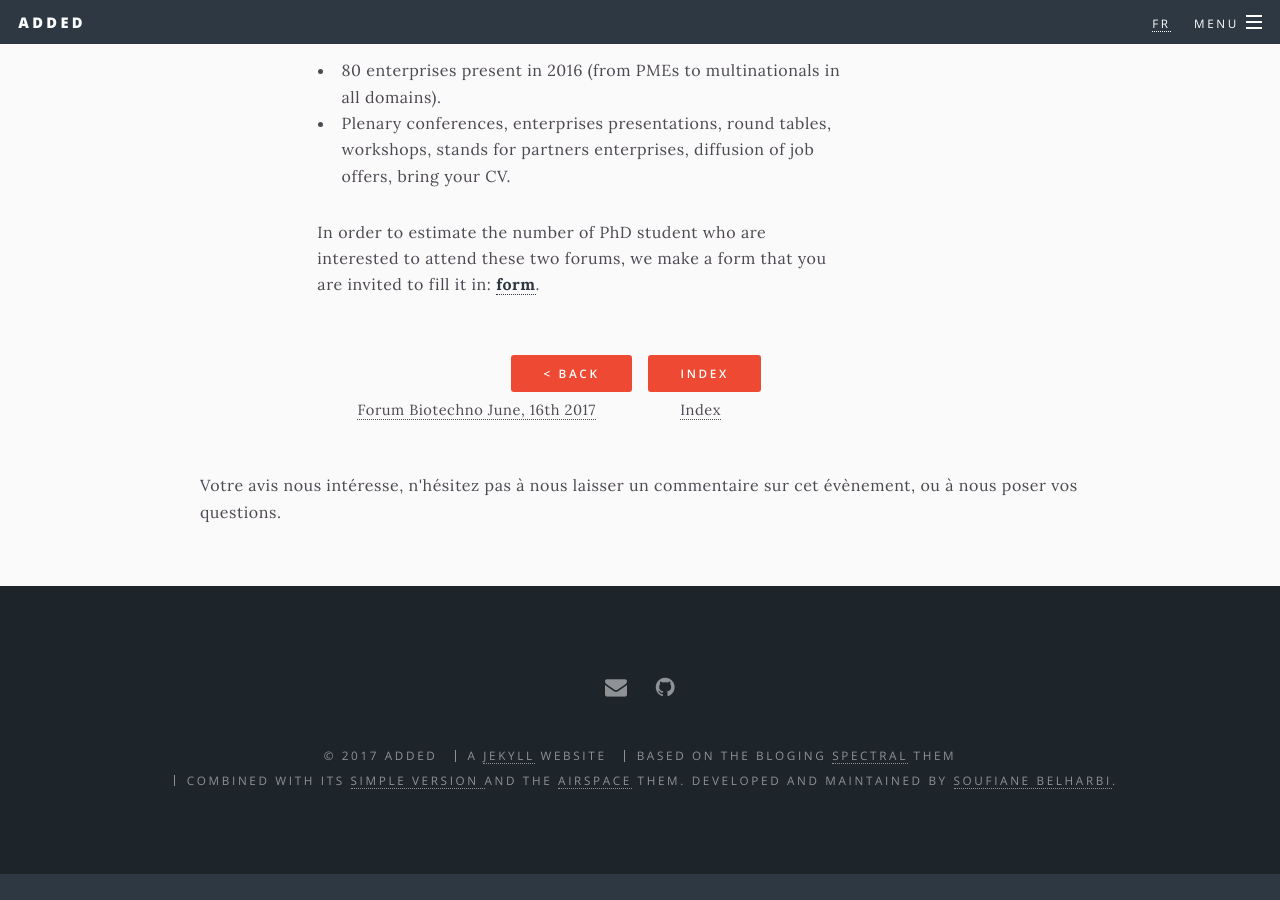
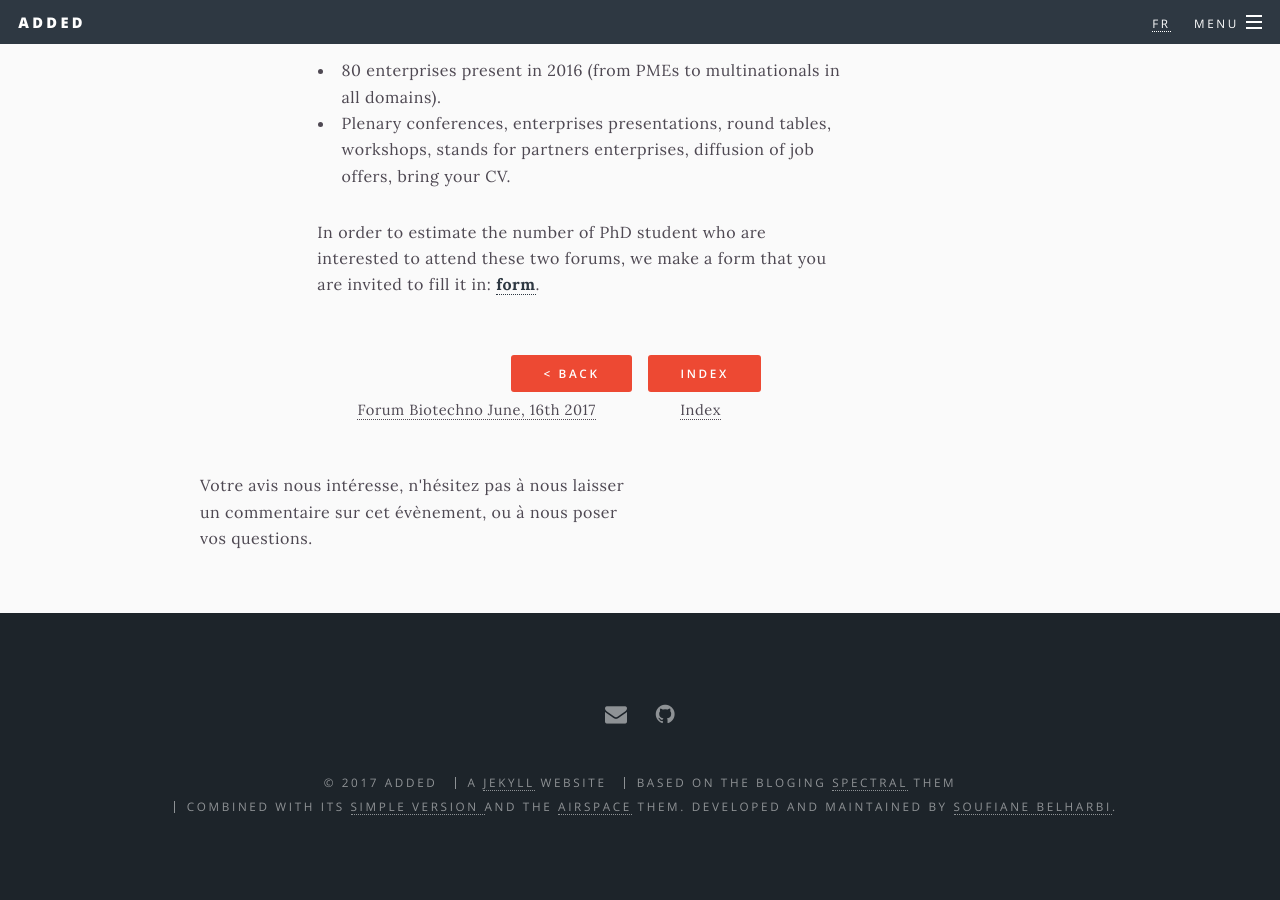
Before and after one commit to asso-added/asso-added.github.io, a Jekyll site: the page built from _posts/2017-10-00-forums-d-emploi-des-jd-octobre-en.md, in a window 1280 px wide and 900 px high, scrolled down 622 px. Built offline with Jekyll 4.4.1, drawn with Linux system fonts in a browser that asks for light colours; nearby versions of some CDN libraries; library files that are not in the unit come from our copies; comment, search, counter and statistics services are not loaded; before the commit the page ends 1496 px from its top, so only the background shows below that.

Commit message:
Update disqus.html

```diff
--- a/_includes/disqus.html
+++ b/_includes/disqus.html
@@ -1,5 +1,5 @@
 {% if page.comment %}
-<section  class="wrapper" >
+<section  class="wrapper" style="width: 50%" >
 <p>
   Votre avis nous intéresse, n'hésitez pas à nous laisser un commentaire sur cet évènement, ou à nous poser vos questions.
 </p>
```
